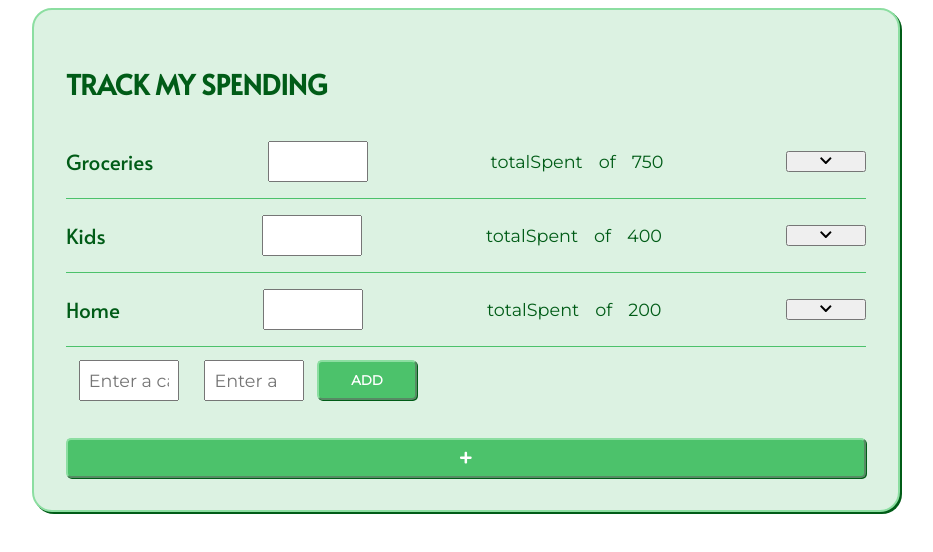
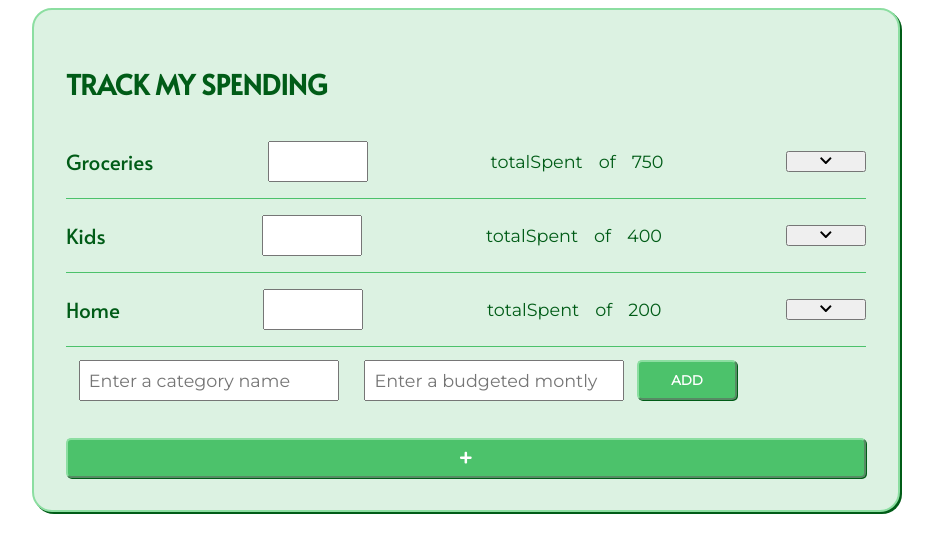
Before and after one commit to joyrichmond/hungry-hippo, a React (Create React App) app in the folder packages/web/: page / in a window 1280 px wide. Both pictures are taken after a click on the button 640 px from the left and 391 px from the top of the page. Shown: the top 552 px of the page, without its empty margins (174-1107 px from the left). Built offline with nearby package versions, Linux system fonts and the light colour scheme.

Commit message:
style inputs

```diff
--- a/packages/web/src/stylesheets/global-classes.scss
+++ b/packages/web/src/stylesheets/global-classes.scss
@@ -27,6 +27,7 @@
   padding: 0.5rem;
   font-family: $primary-font;
   font-size: 1.1rem;
+  width: 15rem;
 }
 
 .fill-button {
--- a/packages/web/src/stylesheets/spending-tracker.scss
+++ b/packages/web/src/stylesheets/spending-tracker.scss
@@ -18,13 +18,6 @@
   .add-button {
     width: 100%;
     margin-top: 1.5rem;
-  }
-
-  input {
-    padding: 0.5rem;
-    font-size: 1.1rem;
-    font-family: $primary-font;
-    width: 5rem;
   }
 }
 
@@ -50,6 +43,13 @@
     font-family: $accent-font;
     font-size: 1.3rem;
   }
+
+  input {
+    padding: 0.5rem;
+    font-size: 1.1rem;
+    font-family: $primary-font;
+    width: 5rem;
+  }
 }
 
 @import './spending-history-accordion.scss';
```
